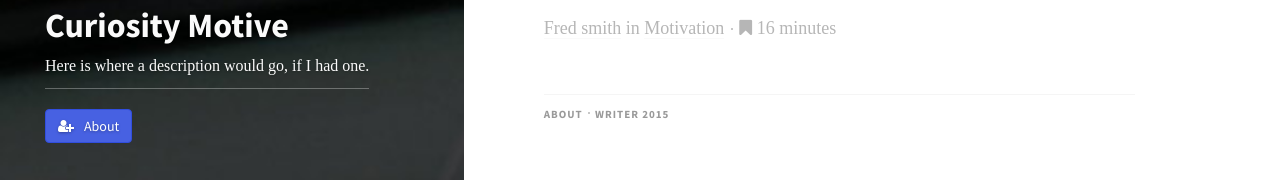
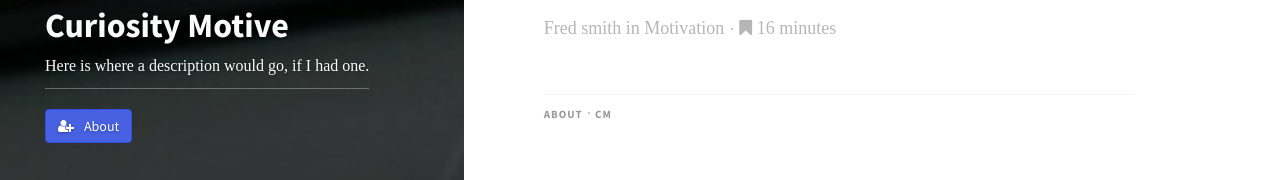
Before and after one commit to curiositymotive/curiositymotive.github.io, a Jekyll site: the page built from index.html, in a window 1280 px wide. Shown: the part 2420-2600 px from the top of the page. Built offline with Jekyll 4.4.1, drawn with Linux system fonts in a browser that asks for light colours; some web fonts are replaced.

Commit message:
updated config.yml

```diff
--- a/_config.yml
+++ b/_config.yml
@@ -1,9 +1,7 @@
 # Site settings
 title: Curiosity Motive
 email: curiositymotive@gmail.com
-description: > # Writer Theme is a responsive template
- focussed on typography, minimal design and
-  quality photography built using the Jekyll platform.
+description: > # Curiosity Motive needs a description.
 url: "" # the base hostname & protocol for your site
 enable_retina: true
 permalink: :title
@@ -14,10 +12,10 @@
   About : ['About', '/about', 'fa-anchor']
   Contact : ['Contact', '/contact', 'fa-plane']
   Author : ['Author', '/author/michelle', 'fa-user']
-single_footer: '<p>The writer community loves your content. Writer &copy; 2015 <a href="/">latest posts</a></p>'
+single_footer: '<p>&copy; 2016 <a href="/">latest posts</a></p>'
 footer_links:
     About: ['About', '/about']
-    Writer: ['Writer 2015', '/about']
+    Writer: ['CM', '/about']
 
 
 # Build settings
```
